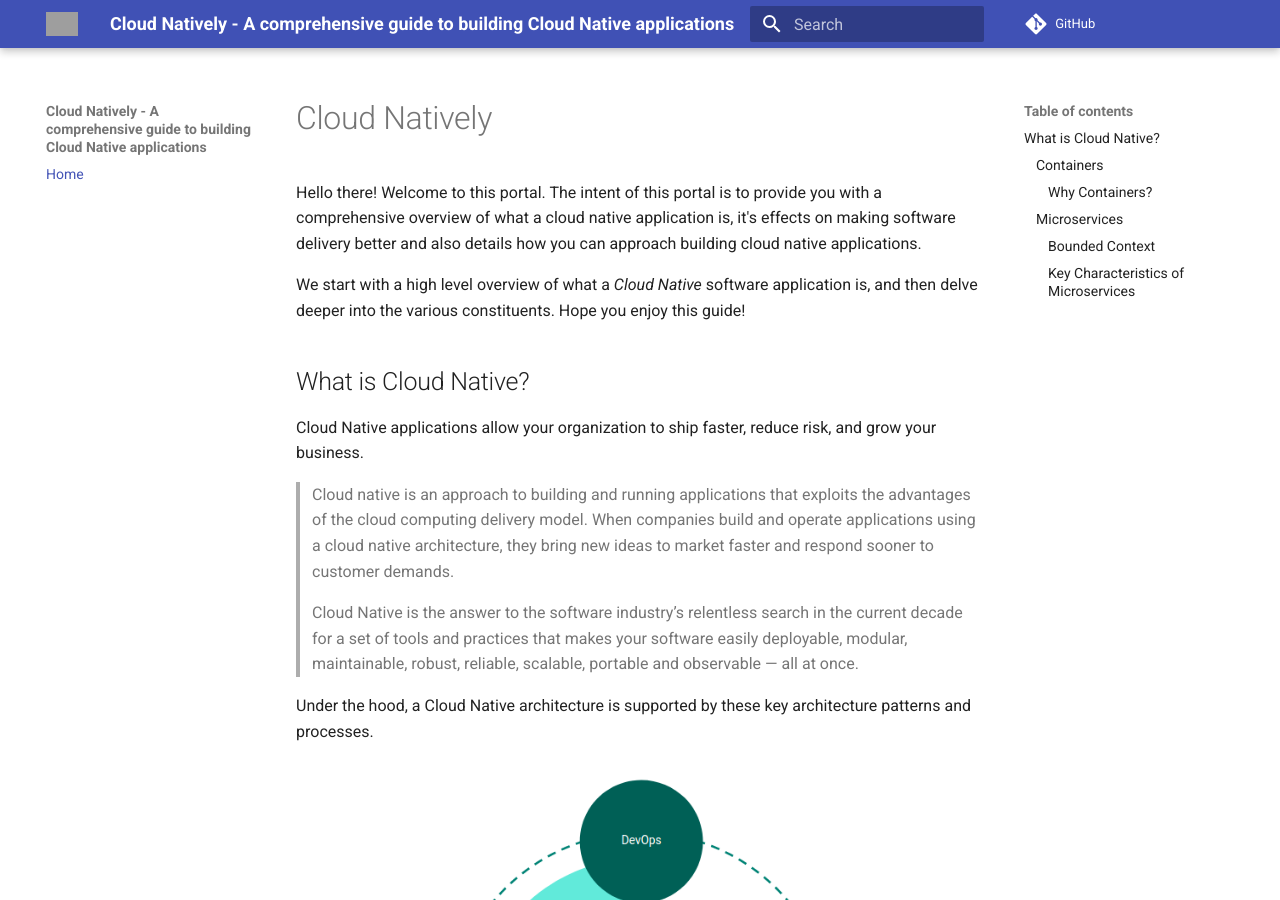
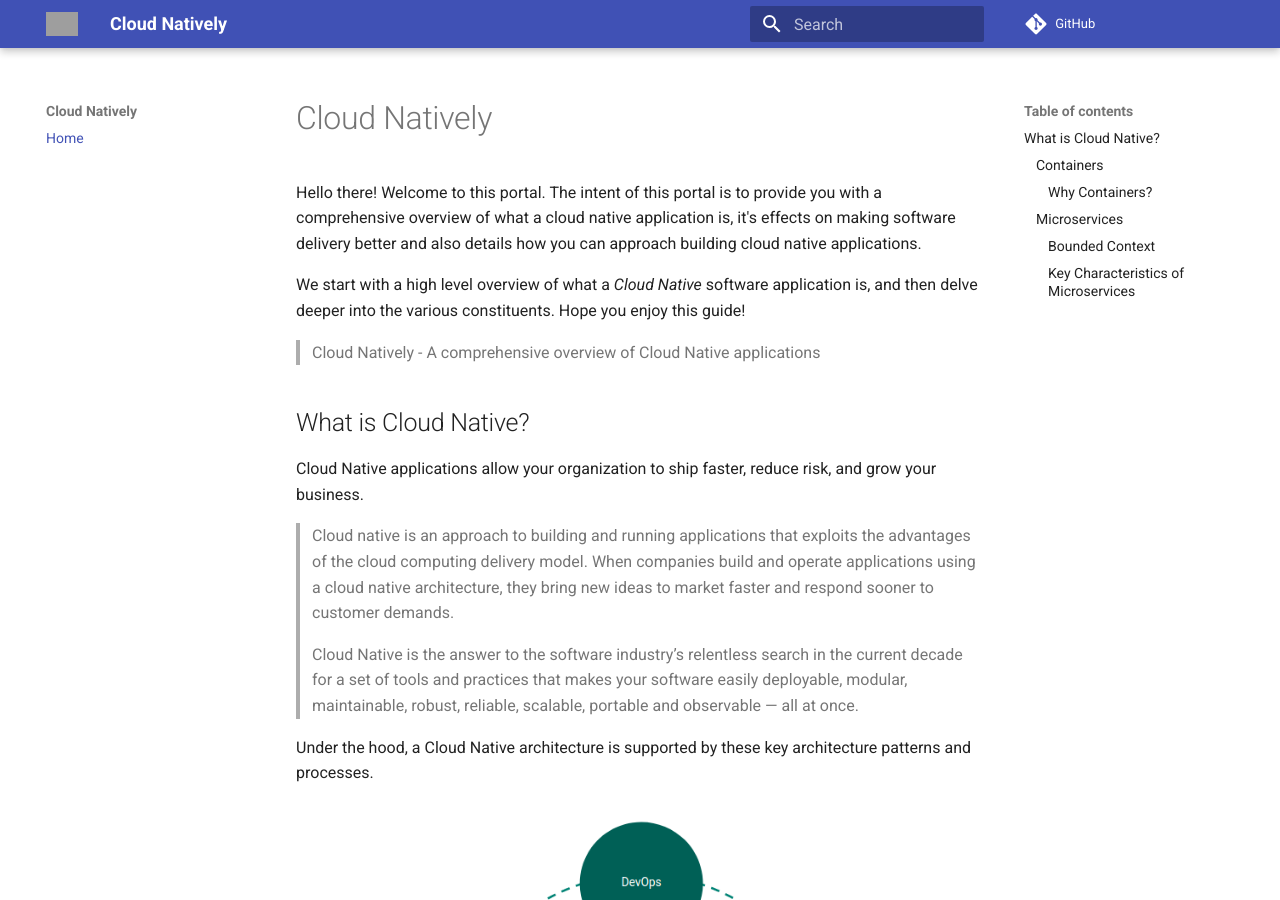
Before and after one commit to jeyabalajis/cloud-natively, an MkDocs documentation site: the page built from docs/index.md, in a window 1280 px wide and 900 px high. Built offline with MkDocs 1.6.1 and Material for MkDocs 9.7.7, drawn with Linux system fonts in a browser that asks for light colours; comment, search, counter and statistics services are not loaded; grey boxes are pictures that could not be loaded.

Commit message:
reduced title size

```diff
--- a/docs/index.md
+++ b/docs/index.md
@@ -3,6 +3,8 @@
 Hello there! Welcome to this portal. The intent of this portal is to provide you with a comprehensive overview of what a cloud native application is, it's effects on making software delivery better and also details how you can approach building cloud native applications.
 
 We start with a high level overview of what a _Cloud Native_ software application is, and then delve deeper into the various constituents. Hope you enjoy this guide!
+
+> Cloud Natively - A comprehensive overview of Cloud Native applications
 
 ## What is Cloud Native?
 
--- a/mkdocs.yml
+++ b/mkdocs.yml
@@ -1,4 +1,4 @@
-site_name: Cloud Natively - A comprehensive guide to building Cloud Native applications
+site_name: Cloud Natively
 repo_url: https://github.com/jeyabalajis/cloud-natively.git
 theme:
   name: 'material'
```
